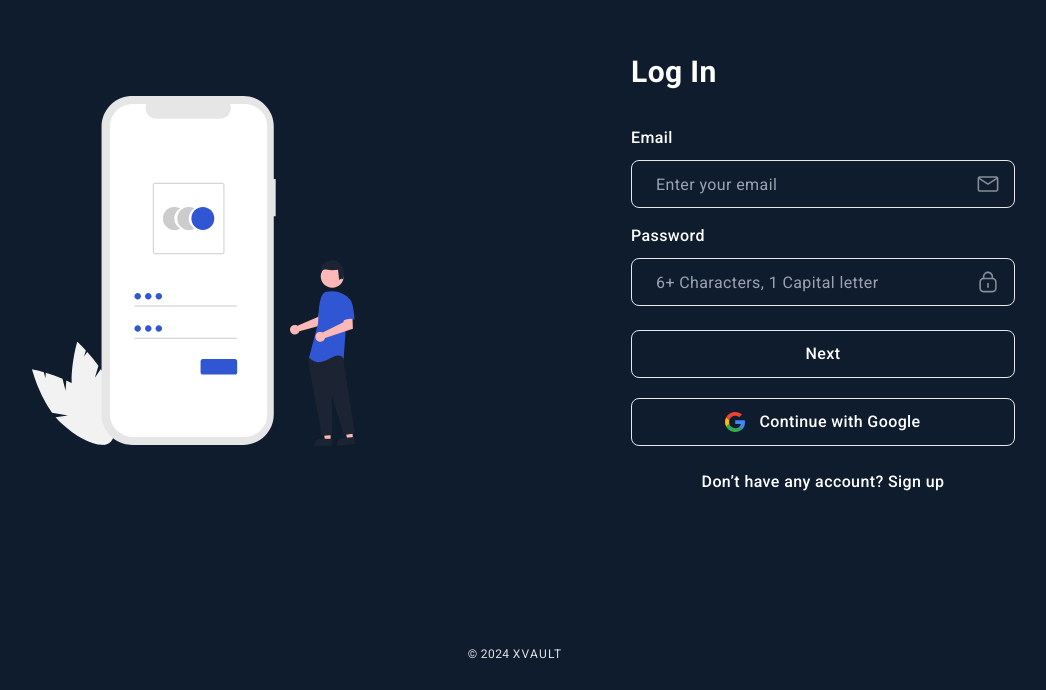
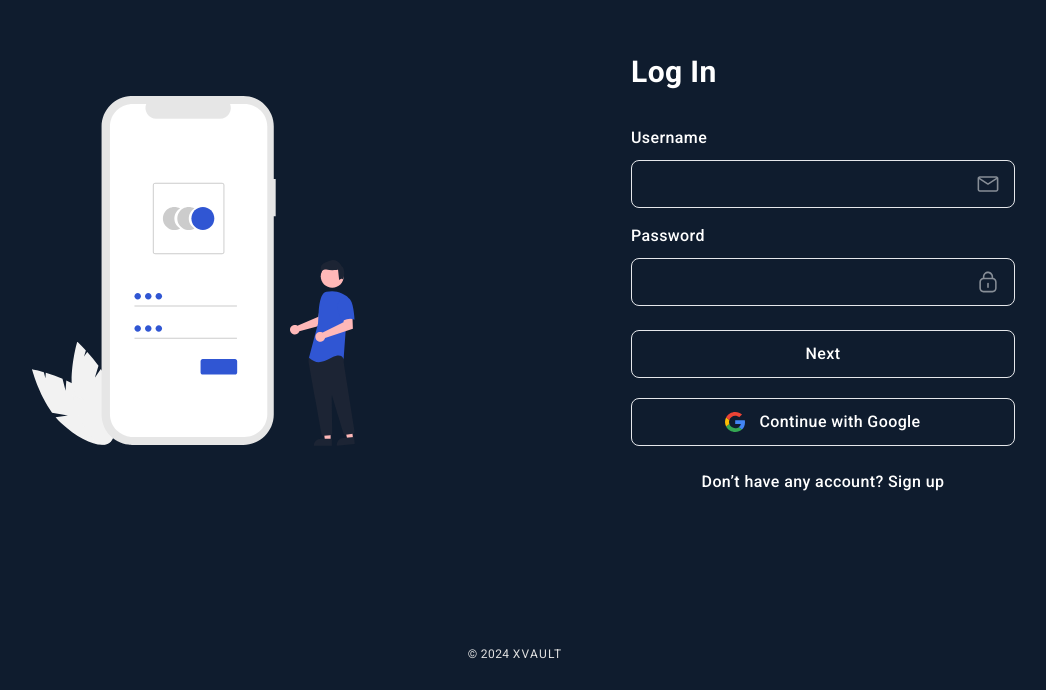
Before and after one commit to jasonhew98/xvault-web, a Vue app: page /auth in a window 1280 px wide. Shown: the part 110-800 px from the top of the page, without its empty margins (125-1171 px from the left). Built offline with nearby package versions, Linux system fonts and the light colour scheme; no server answers.

Commit message:
Update code

```diff
--- a/src/features/Web/Auth/AuthIndexPage.vue
+++ b/src/features/Web/Auth/AuthIndexPage.vue
@@ -23,11 +23,11 @@
                                     <h2 class="text-3xl font-bold text-white dark:text-white sm:text-title-xl2 mb-9">
                                         Log In
                                     </h2>
-                                    <form>
+                                    <form @submit.prevent="login">
                                         <div class="mb-4">
-                                            <label class="mb-2.5 block font-medium text-white dark:text-white">Email</label>
+                                            <label class="mb-2.5 block font-medium text-white dark:text-white">Username</label>
                                             <div class="relative flex items-center justify-center">
-                                                <input type="email" placeholder="Enter your email" class="w-full h-12 rounded-lg border border-stroke bg-transparent pl-6 pr-10 outline-none hover:border-primary-100 focus-visible:shadow-none text-white transition-colors duration-250 ease-in-out">
+                                                <input type="text" v-model="username" class="w-full h-12 rounded-lg border border-stroke bg-transparent pl-6 pr-10 outline-none hover:border-primary-100 focus-visible:shadow-none text-white transition-colors duration-250 ease-in-out">
                                                     <span class="absolute right-4">
                                                     <svg class="fill-current" width="22" height="22" viewBox="0 0 22 22" fill="none" xmlns="http://www.w3.org/2000/svg">
                                                         <g opacity="0.5">
@@ -40,7 +40,7 @@
                                         <div class="mb-4">
                                             <label class="mb-2.5 block font-medium text-white dark:text-white">Password</label>
                                             <div class="relative flex items-center justify-center">
-                                                <input type="password" placeholder="6+ Characters, 1 Capital letter" class="w-full h-12 rounded-lg border border-stroke bg-transparent pl-6 pr-10 outline-none hover:border-primary-100 focus-visible:shadow-none text-white">
+                                                <input type="password" v-model="password" class="w-full h-12 rounded-lg border border-stroke bg-transparent pl-6 pr-10 outline-none hover:border-primary-100 focus-visible:shadow-none text-white">
                                                     <span class="absolute right-4">
                                                             <svg class="fill-current" width="22" height="22" viewBox="0 0 22 22" fill="none" xmlns="http://www.w3.org/2000/svg">
                                                             <g opacity="0.5">
```
